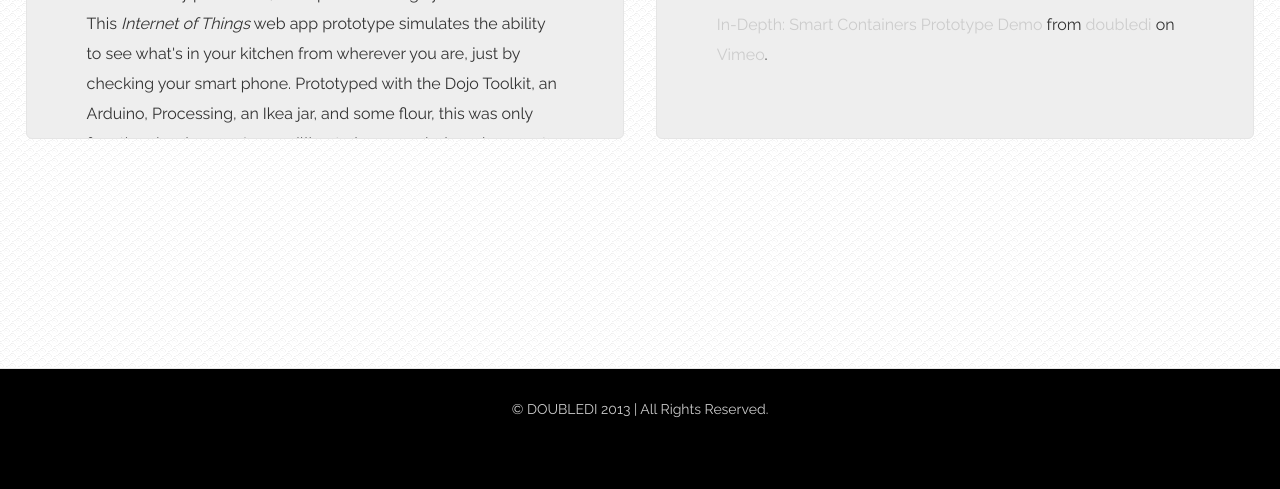
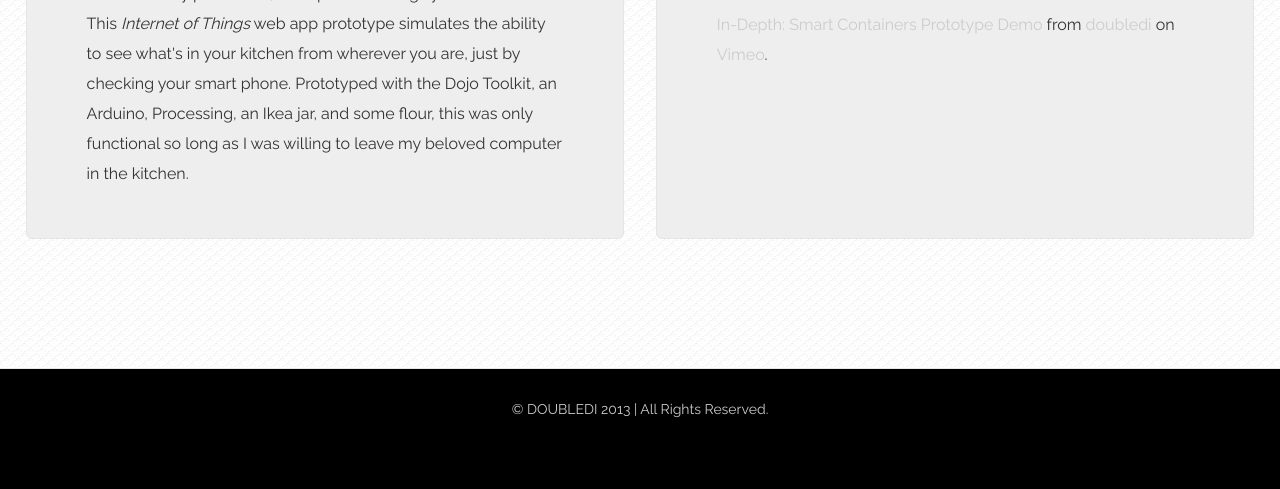
Before and after one commit to diannamertz/doubledi.github.com, a Jekyll site: the page built from indepth.html, in a window 1280 px wide. Shown: the part 472-961 px from the top of the page. Built offline with Jekyll 4.4.1, drawn with Linux system fonts in a browser that asks for light colours.

```diff
--- a/css/style.css
+++ b/css/style.css
@@ -136,7 +136,7 @@
 }
 
 .dd481 {
-  height: 481px;
+  height: 581px;
   overflow: hidden;
 }
 
```
